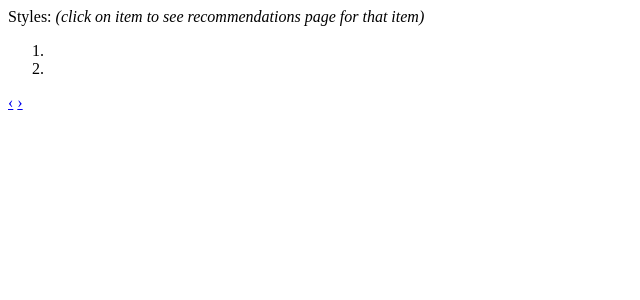
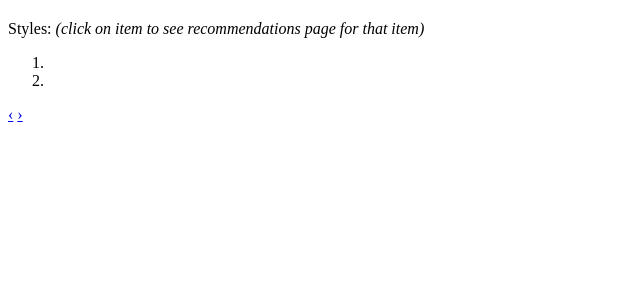
Before and after one commit to zhangela/asorti, a Django app: template templates/recommender/recommendations_detail.html in a window 1280 px wide. Shown: the top 300 px of the page, without its empty margins (0-640 px from the left). Run offline with Django 3.2, Linux system fonts and the light colour scheme; the template is opened without the code that fills it, so the values that code supplies are empty; some libraries are stand-ins or nearby versions.

Commit message:
added some space between recommendation and product detail

```diff
--- a/templates/recommender/recommendations_detail.html
+++ b/templates/recommender/recommendations_detail.html
@@ -17,8 +17,8 @@
 
 {% load ratings_extra %}
 
-<div class="container">
-    <div>
+<div class="container" style="margin-top: 20px;">
+   <div>
       <span class="product_style">Styles:</span>
       <i> (click on item to see recommendations page for that item)</i>
     </div>
@@ -26,7 +26,13 @@
 
     <div class="row" id="outfit_Rec">
         <div class="carousel slide row" id="myCarousel" data-interval="false">
-          <div class="carousel-inner">
+
+	<ol class="carousel-indicators">
+              <li data-target="#myCarousel" data-slide-to="0" class="active"></li>
+              <li data-target="#myCarousel" data-slide-to="1"></li>
+	</ol>
+
+	<div class="carousel-inner">
             <div class="item active row">
                 {% for outfit in outfits %}
                     {% include 'recommender/showoutfit.html' with outfit=outfit ctr=forloop.counter high_level_category_reverse=high_level_category_reverse occasion_reverse=occasion_reverse style_reverse=style_reverse %}
@@ -40,12 +46,6 @@
                 {% endfor %}
 	    </div>
 
-
-	    <ol class="carousel-indicators">
-              <li data-target="#myCarousel" data-slide-to="0" class="active"></li>
-              <li data-target="#myCarousel" data-slide-to="1"></li>
-            </ol>
-
             <a data-slide="prev" href="#myCarousel" class="left carousel-control">‹</a>
             <a data-slide="next" href="#myCarousel" class="right carousel-control">›</a>
         </div><!--carousel-->
```
